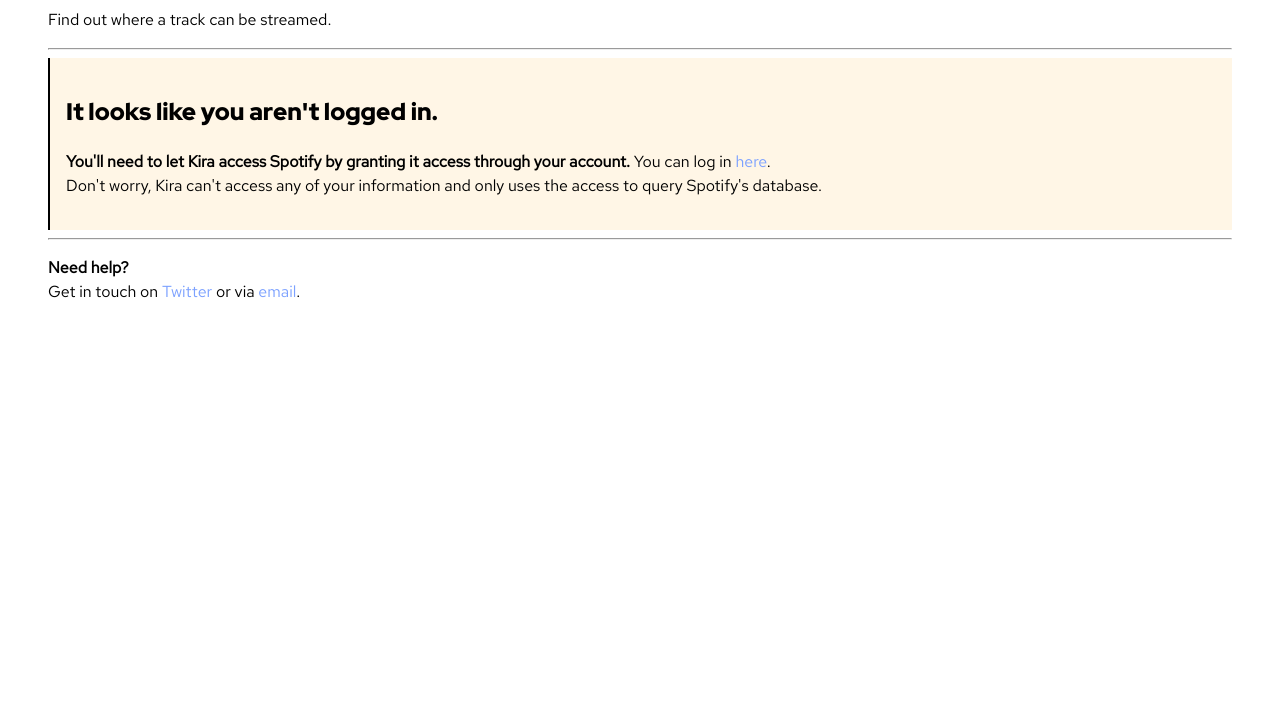
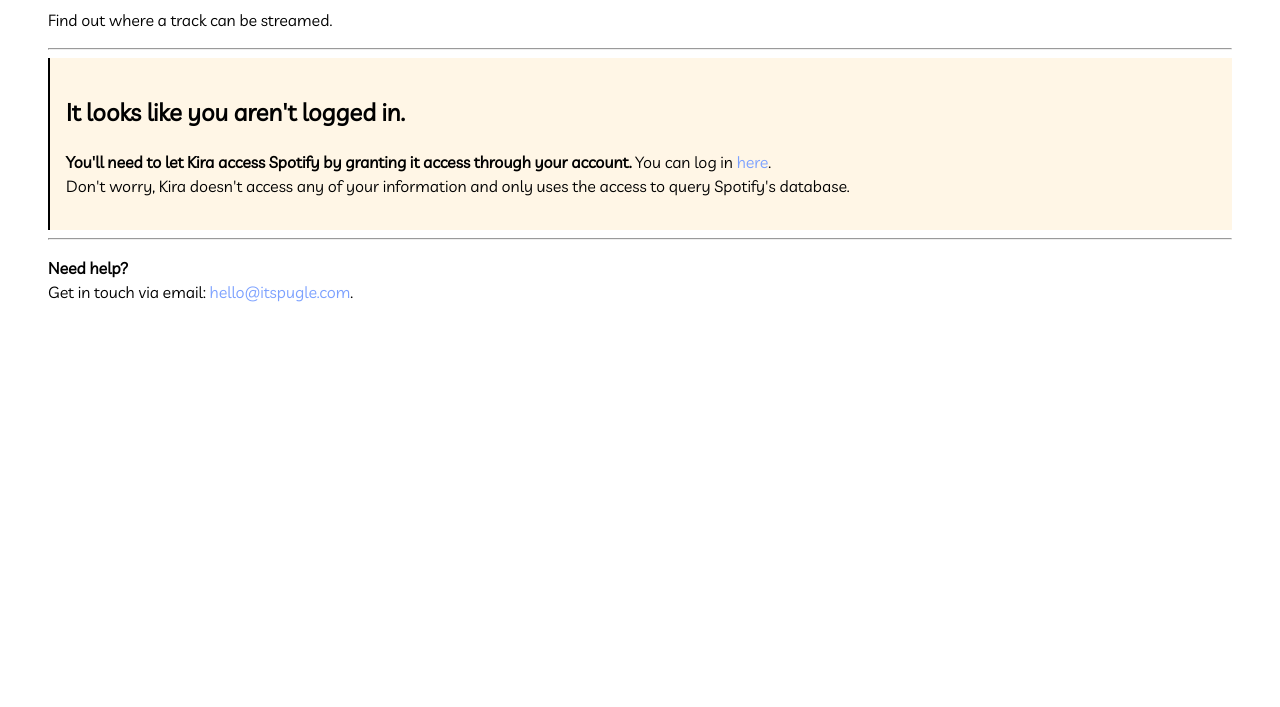
Before and after one commit to timrossback/kira, a plain HTML site: page index.html in a window 1280 px wide. Shown: the part 93-800 px from the top of the page. Drawn offline with Linux system fonts and the light colour scheme.

Commit message:
Just a few little changes that are killing me.

```diff
--- a/index.css
+++ b/index.css
@@ -1,19 +1,15 @@
-@import url('https://fonts.googleapis.com/css?family=Red+Hat+Display:900|Red+Hat+Text&display=swap');
+@import url('https://fonts.googleapis.com/css?family=Livvic&display=swap');
 
 /* Typography */
 
 :root {
   font-size: 16px;
-  font-family: "Red Hat Text", sans-serif;
+  font-family: Livvic, sans-serif;
   line-height: 1.5;
 }
 
 body {
   margin: 2rem 3rem;
-}
-
-h1, h2, h3, h4, h5, h6 {
-  font-family: "Red Hat Display", sans-serif;
 }
 
 /* Links */
--- a/index.html
+++ b/index.html
@@ -2,7 +2,7 @@
 
 <html lang="en">
   <head>
-    <title>Kira</title>
+    <title>Kira | ItsPugle</title>
     <meta name="viewport" content="width=device-width, initial-scale=1, shrink-to-fit=no">
 
     <script src="https://kit.fontawesome.com/3bdddf6199.js"></script>
@@ -26,7 +26,7 @@
       <p id="error-body">
         <strong>You'll need to let Kira access Spotify by granting it access through your account.</strong> You can log in <a href="https://accounts.spotify.com/authorize?client_id=c87ccc0ea8804a7b8b38d81ab3521827&redirect_uri=https://kira.itspugle.com&response_type=token&show_dialog=true">here</a>.
         <br>
-        Don't worry, Kira can't access any of your information and only uses the access to query Spotify's database.
+        Don't worry, Kira doesn't access any of your information and only uses the access to query Spotify's database.
       </p>
     </section>
 
@@ -41,7 +41,7 @@
     <p>
       <strong>Need help?</strong>
       <br>
-      Get in touch on <a href="https://twitter.com/ItsPugle/" target="_blank">Twitter</a> or via <a href="mailto:hello@itspugle.com" target="_blank">email</a>.
+      Get in touch via email: <a href="mailto:hello@itspugle.com" target="_blank">hello@itspugle.com</a>.
     </p>
     <script src="index.js"></script>
   </body>
```
